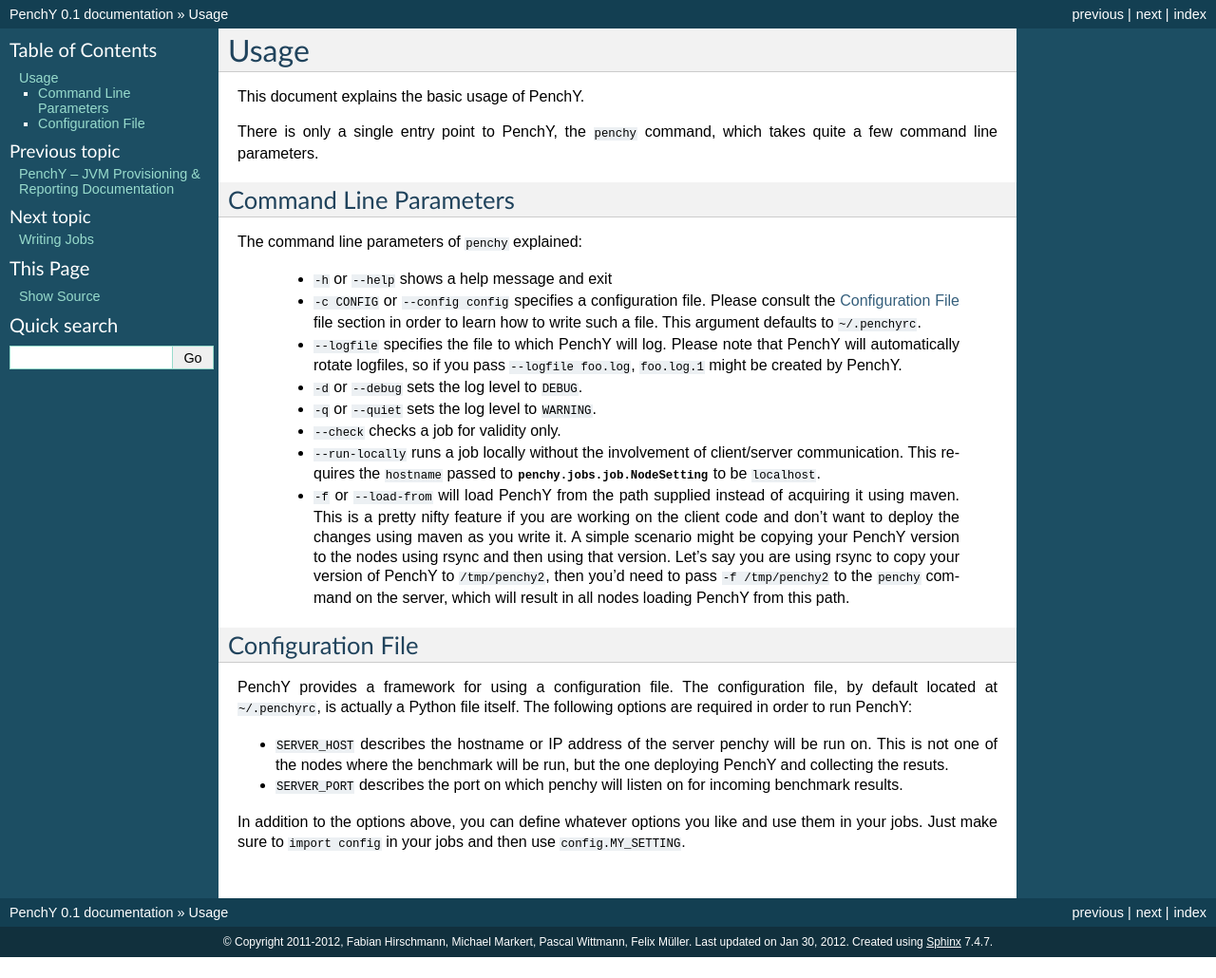
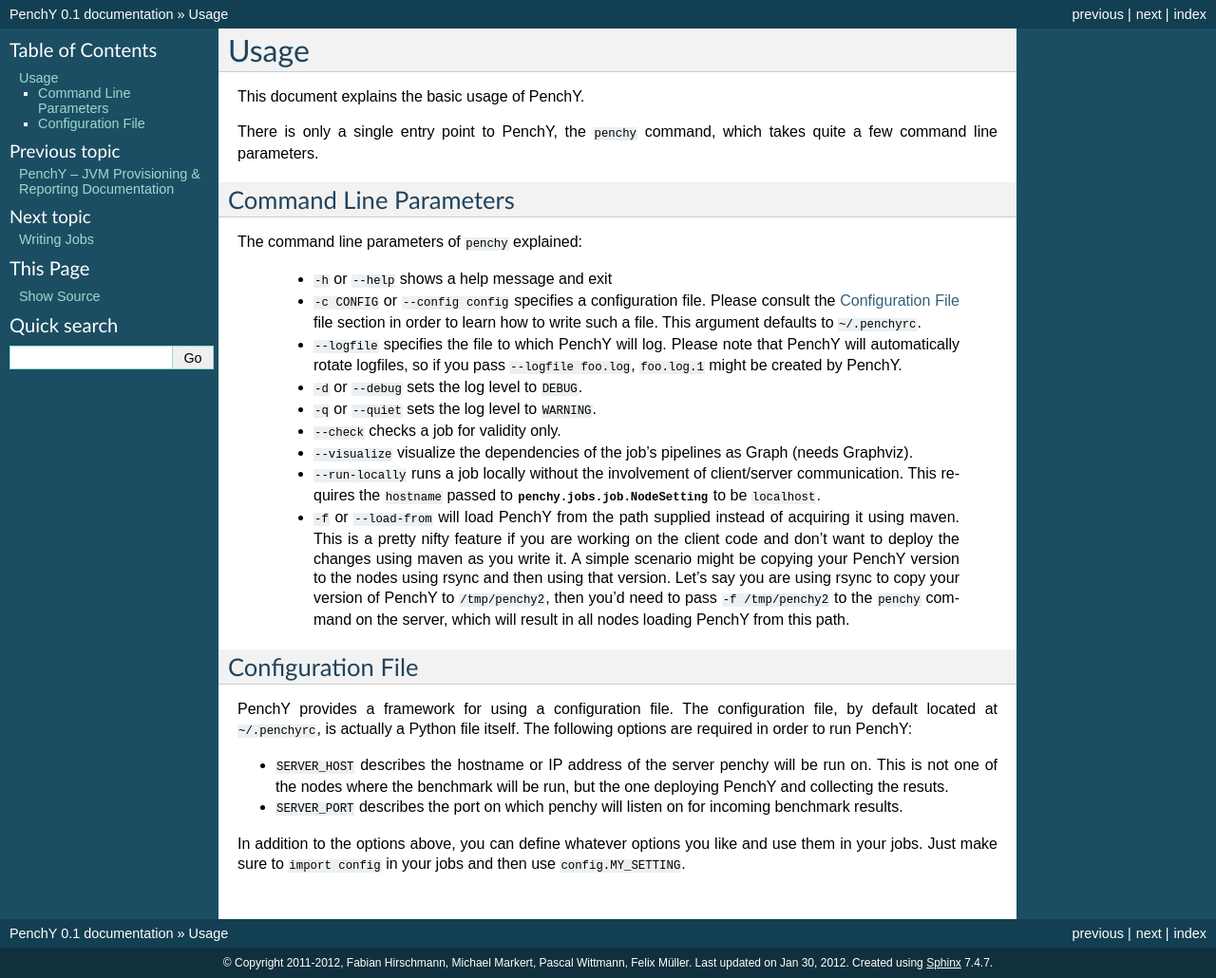
Before and after one commit to fhirschmann/penchy, a Sphinx documentation site: the page built from docs/usage.rst, in a window 1280 px wide. Shown: the whole page at 95% size. Built offline with Sphinx 7.4.7, drawn with Linux system fonts in a browser that asks for light colours; formulas are drawn with MathJax 3; before the commit the page ends 1008 px from its top, so only the background shows below that.

Commit message:
docs.usage: Document --visualize.
Signed-off-by: Michael Markert <markert.michael@googlemail.com>

```diff
--- a/docs/usage.rst
+++ b/docs/usage.rst
@@ -25,6 +25,8 @@
    sets the log level to ``WARNING``.
  * ``--check``
    checks a job for validity only.
+ * ``--visualize``
+   visualize the dependencies of the job's pipelines as Graph (needs Graphviz).
  * ``--run-locally``
    runs a job locally without the involvement of client/server
    communication. This requires the ``hostname`` passed to
```
